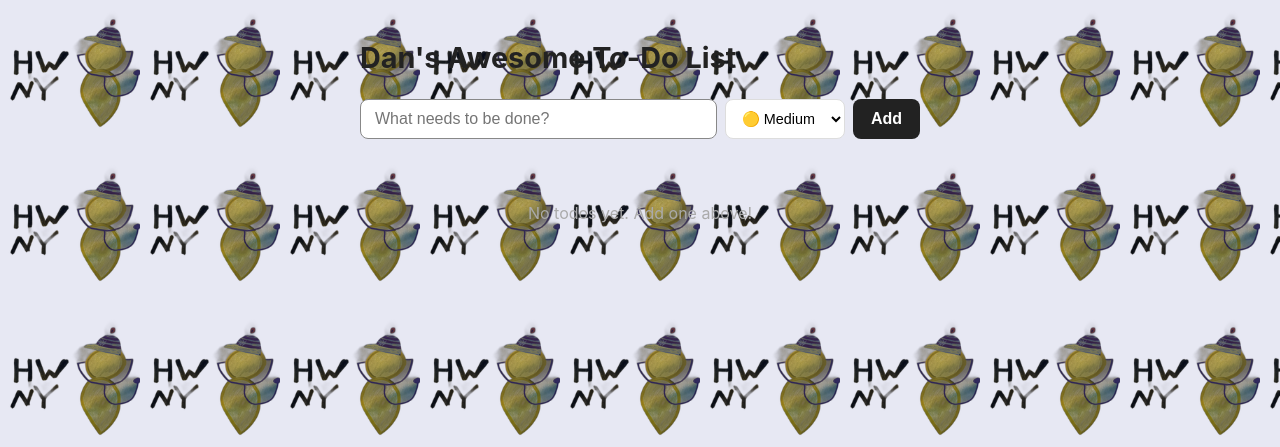
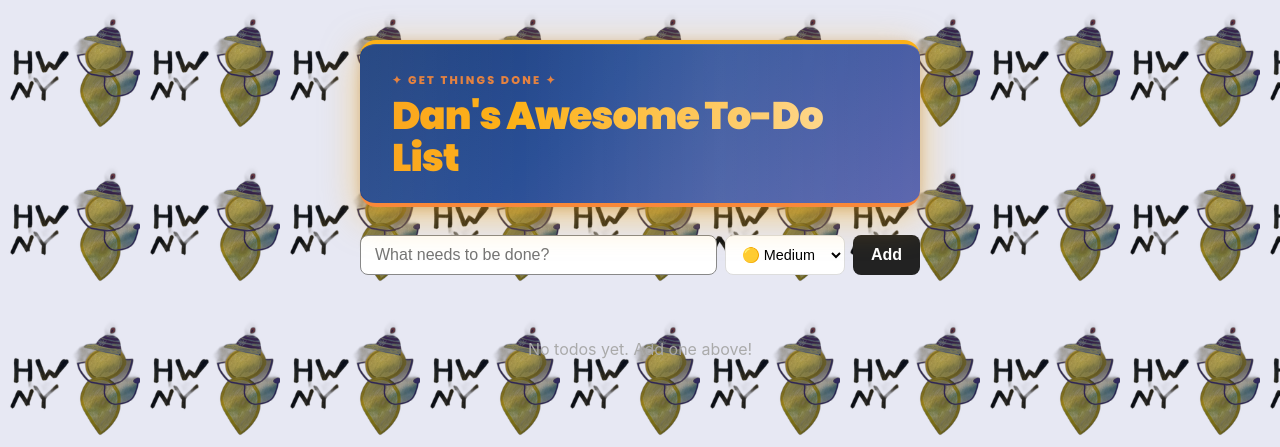
Before and after one commit to dkatz-dot/todo-app, a Flask app: page / in a window 1280 px wide. Shown: the top 447 px of the page. Run offline with Flask 3, Linux system fonts and the light colour scheme; data that the repository does not hold is empty.

Commit message:
Make title pop with shimmer animation and Poppins font

```diff
--- a/app.py
+++ b/app.py
@@ -64,4 +64,5 @@ def delete(idx):
 init_db()
 
 if __name__ == "__main__":
-    app.run(debug=True)
+    port = int(os.environ.get("PORT", 5000))
+    app.run(debug=True, port=port)
--- a/templates/index.html
+++ b/templates/index.html
@@ -3,7 +3,8 @@
 <head>
   <meta charset="UTF-8">
   <meta name="viewport" content="width=device-width, initial-scale=1.0">
-  <title>Todos</title>
+  <title>Dan's Awesome To-Do List</title>
+  <link href="https://fonts.googleapis.com/css2?family=Poppins:wght@800;900&display=swap" rel="stylesheet">
   <style>
     * { box-sizing: border-box; margin: 0; padding: 0; }
 
@@ -25,10 +26,65 @@
       margin: 0 auto;
     }
 
+    @keyframes shimmer {
+      0%   { background-position: -400px 0; }
+      100% { background-position: 400px 0; }
+    }
+
+    @keyframes pulse-glow {
+      0%, 100% { box-shadow: 0 8px 32px rgba(252,177,23,0.4), 0 2px 8px rgba(0,0,0,0.2), inset 0 1px 0 rgba(255,255,255,0.1); }
+      50%       { box-shadow: 0 12px 48px rgba(252,177,23,0.7), 0 4px 16px rgba(249,137,57,0.4), inset 0 1px 0 rgba(255,255,255,0.15); }
+    }
+
+    .title-box {
+      background: linear-gradient(135deg, #1D3F7C 0%, #2a4f96 40%, #5D67AF 100%);
+      border-top: 4px solid #FCB117;
+      border-bottom: 4px solid #F98939;
+      border-left: none;
+      border-right: none;
+      border-radius: 16px;
+      padding: 28px 32px 24px;
+      margin-bottom: 28px;
+      animation: pulse-glow 3s ease-in-out infinite;
+      position: relative;
+      overflow: hidden;
+    }
+
+    .title-box::before {
+      content: "";
+      position: absolute;
+      top: 0; left: 0; right: 0; bottom: 0;
+      background: linear-gradient(90deg, transparent 0%, rgba(255,255,255,0.07) 50%, transparent 100%);
+      background-size: 400px 100%;
+      animation: shimmer 3s linear infinite;
+      border-radius: 16px;
+    }
+
+    .title-box .subtitle {
+      font-family: 'Poppins', sans-serif;
+      font-size: 0.7rem;
+      font-weight: 800;
+      letter-spacing: 0.2em;
+      text-transform: uppercase;
+      color: #F98939;
+      margin-bottom: 6px;
+      opacity: 0.9;
+    }
+
     h1 {
-      font-size: 1.8rem;
-      font-weight: 700;
-      margin-bottom: 24px;
+      font-family: 'Poppins', sans-serif;
+      font-size: 2.4rem;
+      font-weight: 900;
+      background: linear-gradient(90deg, #FCB117, #FFECCE, #F98939, #FCB117);
+      background-size: 300% auto;
+      -webkit-background-clip: text;
+      -webkit-text-fill-color: transparent;
+      background-clip: text;
+      animation: shimmer 4s linear infinite;
+      letter-spacing: -1px;
+      line-height: 1.1;
+      margin: 0;
+      position: relative;
     }
 
     /* Add form */
@@ -153,7 +209,10 @@
 </head>
 <body>
   <div class="container">
-    <h1>Dan's Awesome To-Do List</h1>
+    <div class="title-box">
+      <div class="subtitle">✦ Get things done ✦</div>
+      <h1>Dan's Awesome To-Do List</h1>
+    </div>
 
     <form class="add-form" action="/add" method="POST">
       <input type="text" name="task" placeholder="What needs to be done?" autofocus required>
```
Also changed, not shown: .claude/launch.json (added).
